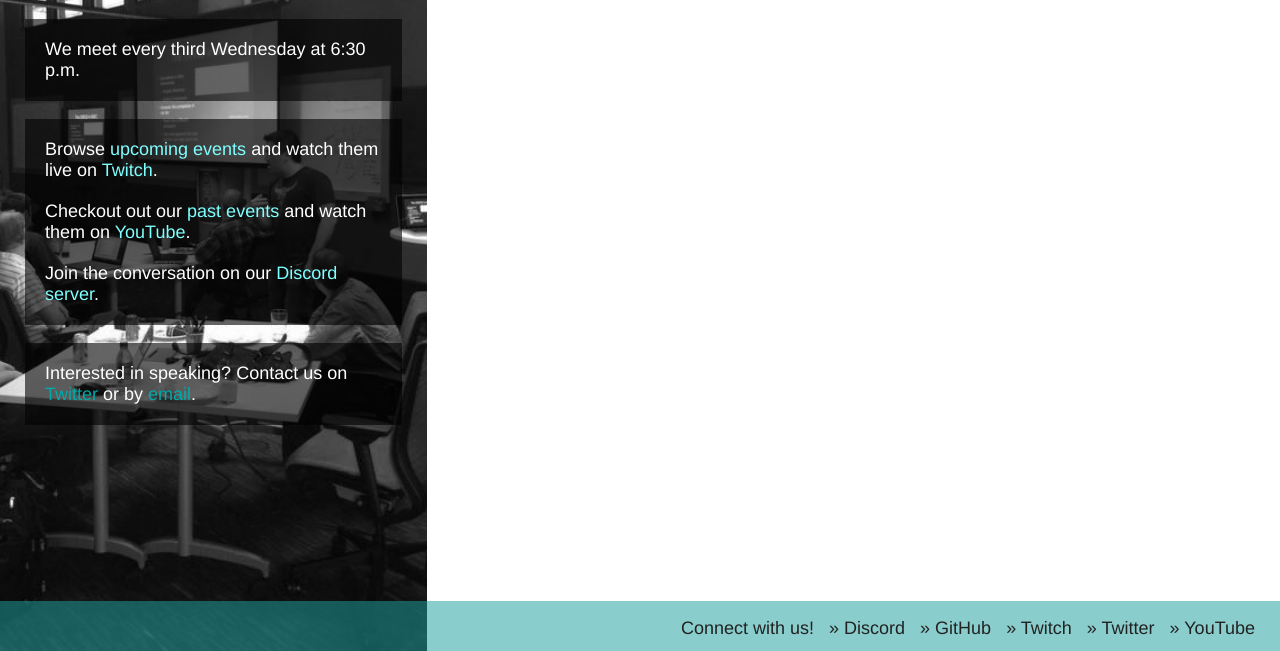
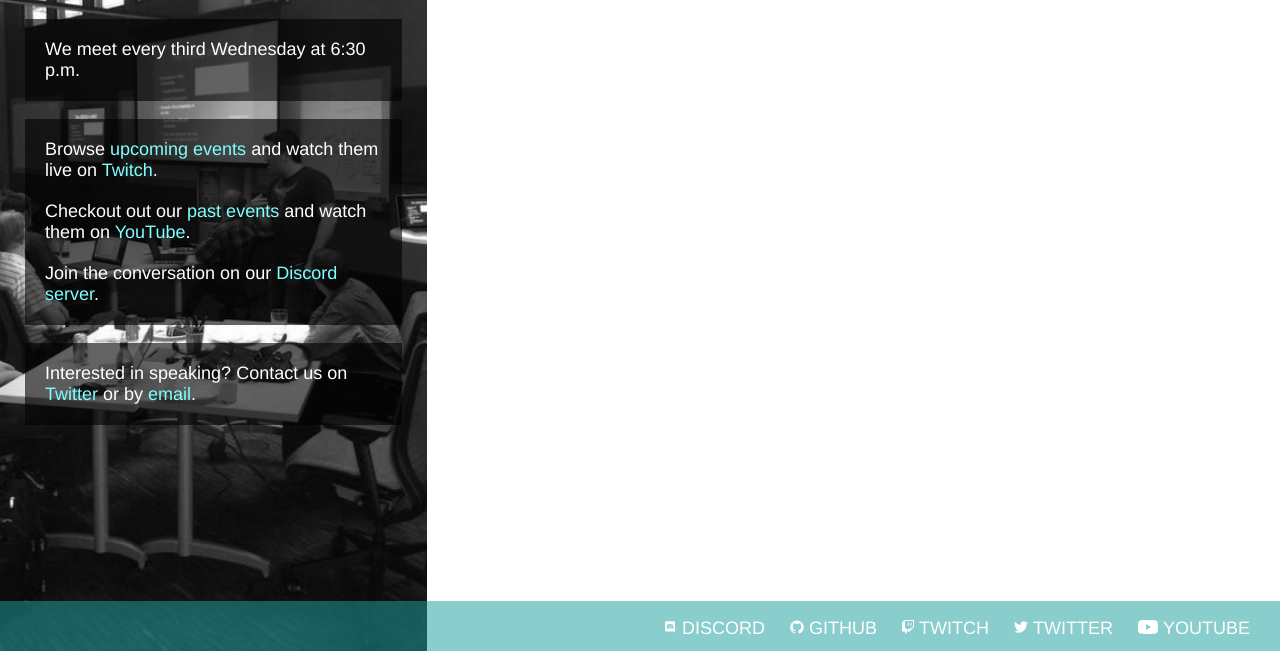
Before and after one commit to columbusjs/columbusjs.github.io, a Jekyll site: the page built from index.html, in a window 1280 px wide, cut to the strip 249-900 px from the top of the page. Built offline with Jekyll 4.4.1, drawn with Linux system fonts in a browser that asks for light colours; the list of posts is cut into pages by our own code.

Commit message:
updated social icons

```diff
--- a/_includes/footer.html
+++ b/_includes/footer.html
@@ -1,10 +1,9 @@
 <footer>
   <ul id="social-links">
-    <li>Connect with us!</li>
-    <li><a href="{{ site.discord }}">Discord</a></li>
-    <li><a href="{{ site.github }}">GitHub</a></li>
-    <li><a href="{{ site.twitch }}">Twitch</a></li>
-    <li><a href="{{ site.twitter }}">Twitter</a></li>
-    <li><a href="{{ site.youtube }}">YouTube</a></li>
+    <li><a href="{{ site.discord }}"><img src="images/discord.svg"/>Discord</a></li>
+    <li><a href="{{ site.github }}"><img src="images/github.svg"/>GitHub</a></li>
+    <li><a href="{{ site.twitch }}"><img src="images/twitch.svg"/>Twitch</a></li>
+    <li><a href="{{ site.twitter }}"><img src="images/twitter.svg"/>Twitter</a></li>
+    <li><a href="{{ site.youtube }}"><img src="images/youtube.svg"/>YouTube</a></li>
   </ul>
 </footer>
--- a/css/site.css
+++ b/css/site.css
@@ -56,7 +56,7 @@ body>aside #cta li:last-child {
   padding-bottom: 0px;
 }
 
-body>aside #cta a {
+body>aside a {
   color: #7fffff;
 }
 
@@ -122,23 +122,21 @@ body>footer #social-links {
   text-align: right;
   list-style: none;
   margin-top: 17px;
+  text-transform: uppercase;
 }
 
 body>footer #social-links li {
   display: inline;
-  margin: 0px 5px;
+  margin: 0px 10px;
 }
 
-body>footer #social-links li:before {
-  content: "\00BB   ";
-}
-
-body>footer #social-links li:first-child:before {
-  content: "";
+body>footer #social-links img {
+  height: 14px;
+  padding-right: 5px;
 }
 
 body>footer #social-links a {
-  color: #222222;
+  color: #ffffff;
 }
 
 a {
```
Also changed, not shown: images/github.svg, images/twitter.svg.
